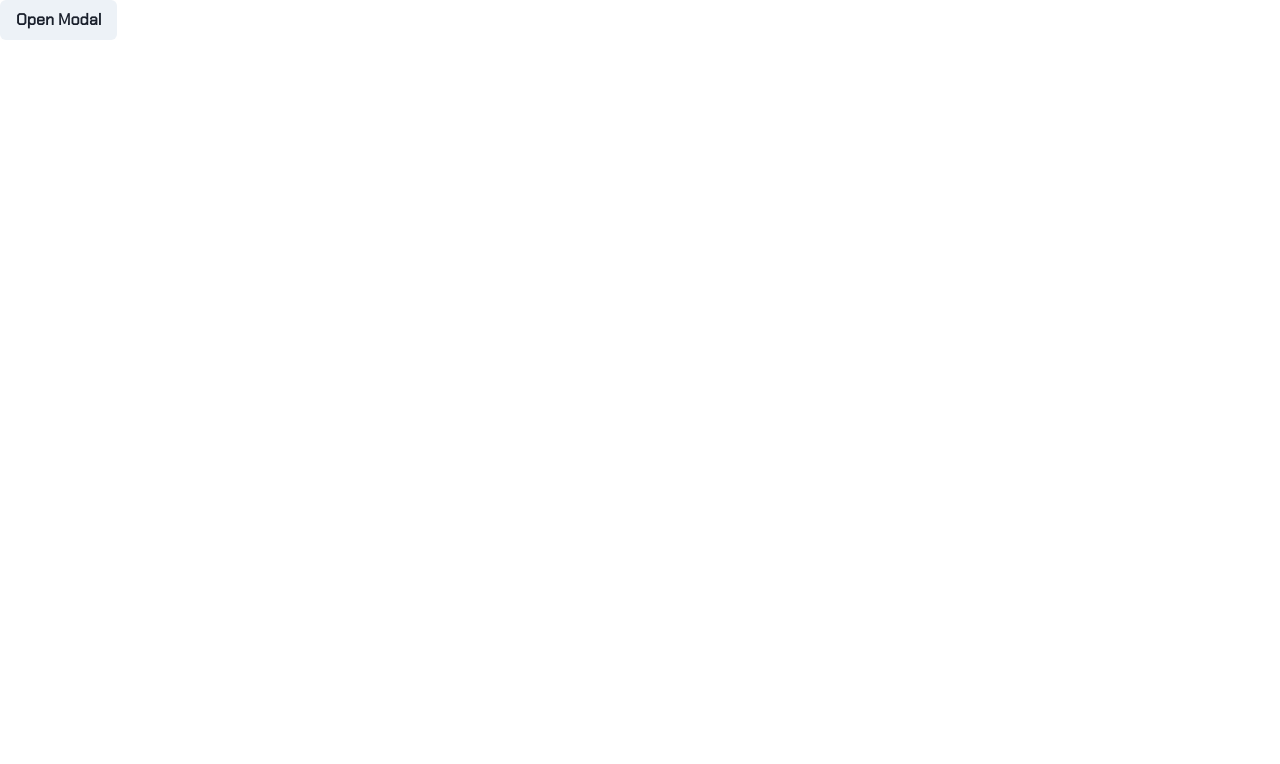
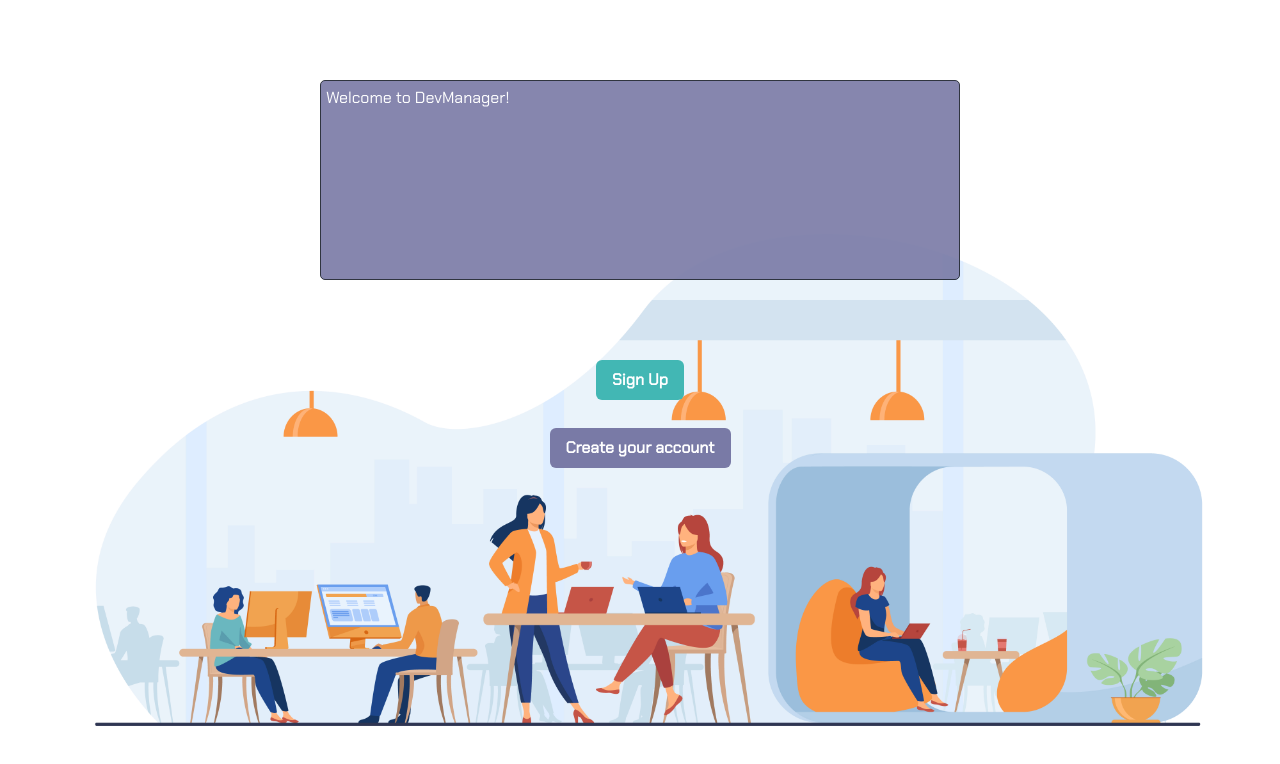
Before and after one commit to ngroult/2022-09-Orleans-CDA-Projet-DevManager, a React (Vite) app in the folder apps/frontend/web/: page / in a window 1280 px wide. Shown: the top 764 px of the page. Built offline with nearby package versions, Linux system fonts and the light colour scheme.

Commit message:
fix: main

```diff
--- a/apps/frontend/web/src/main.tsx
+++ b/apps/frontend/web/src/main.tsx
@@ -4,16 +4,14 @@
 import ReactDOM from 'react-dom/client';
 import '@fontsource/chakra-petch/400.css';
 import '@fontsource/orbitron/700.css';
-import CharacterCard from './components/CharacterCard';
 import theme from './theme';
 import App from './App';
-import EventModal from './components/popups/EventModal';
 
 ReactDOM.createRoot(document.getElementById('root') as HTMLElement).render(
   <StrictMode>
     <ChakraProvider theme={theme}>
       <BrowserRouter>
-        <EventModal />
+        <App />
       </BrowserRouter>
     </ChakraProvider>
   </StrictMode>
```
